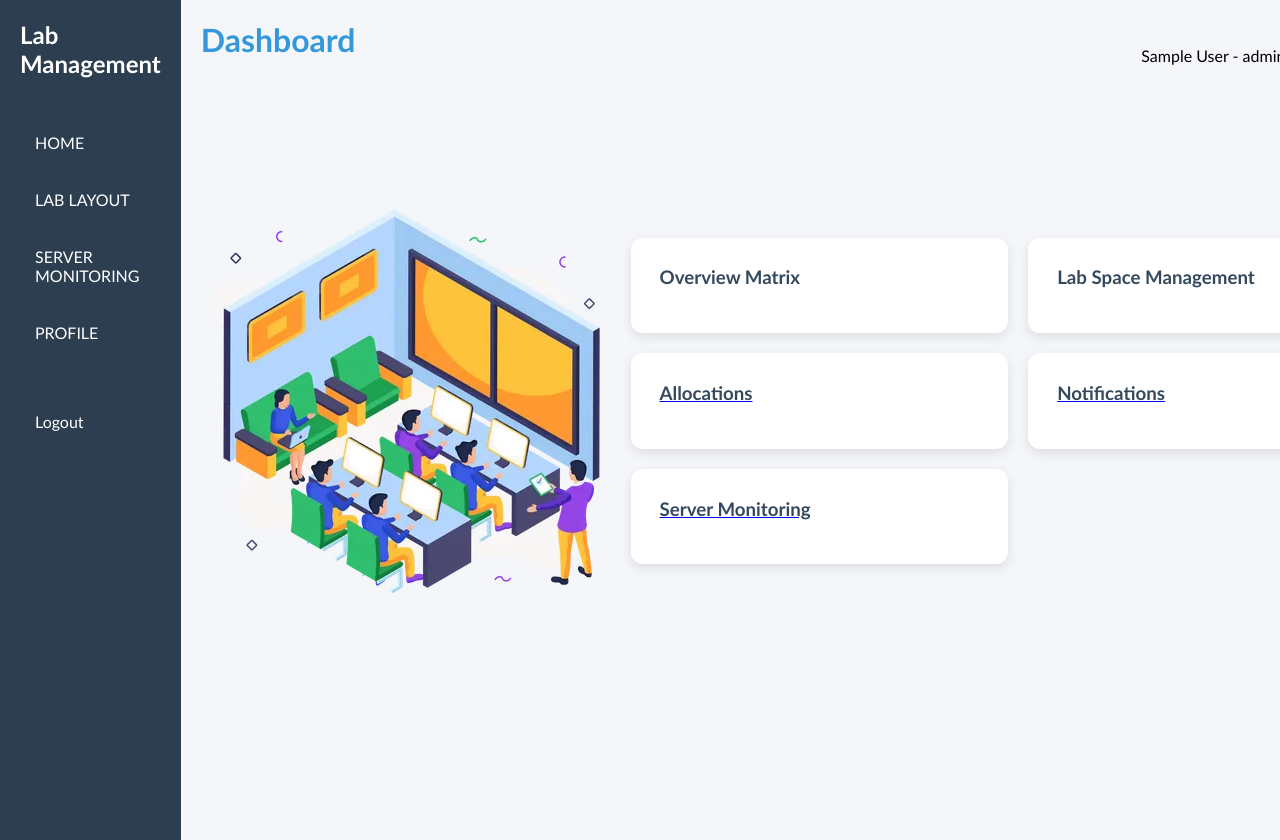
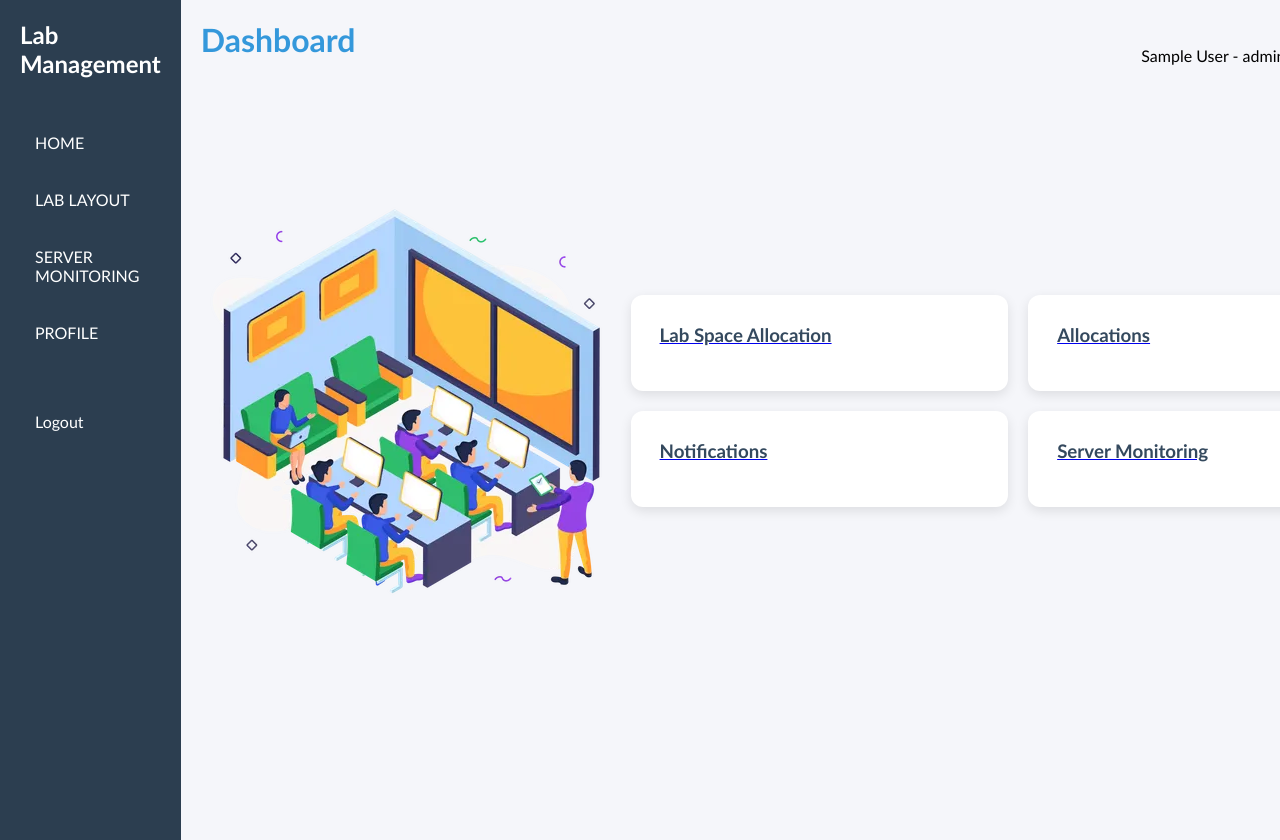
Before and after one commit to advaith-girish/labspaceallocation, a React (Vite) app in the folder frontend/: page / in a window 1280 px wide. Shown: the top 840 px of the page. Built offline with nearby package versions, Linux system fonts and the light colour scheme; sample sign-in values are in the browser's storage.

Commit message:
changed intro

```diff
--- a/frontend/src/components/Intro.jsx
+++ b/frontend/src/components/Intro.jsx
@@ -33,8 +33,7 @@ function Intro() {
                     <div className='card-container'>
                     <img src='/assets/6815535.webp' alt="IIITD" />
                     <div className="card-grid">
-                        <div className="card"><h3>Overview Matrix</h3></div>
-                        <div className="card"><h3>Lab Space Management</h3></div>
+                    <Link to="/lablayout" className="card"><h3>Lab Space Allocation</h3></Link>
                         <Link to="/totalstats" className="card"><h3>Allocations</h3></Link>
                         <Link to="/notifications" className="card"><h3>Notifications</h3></Link>
                         <Link to="/server-monitoring" className="card"><h3>Server Monitoring</h3></Link>
```
